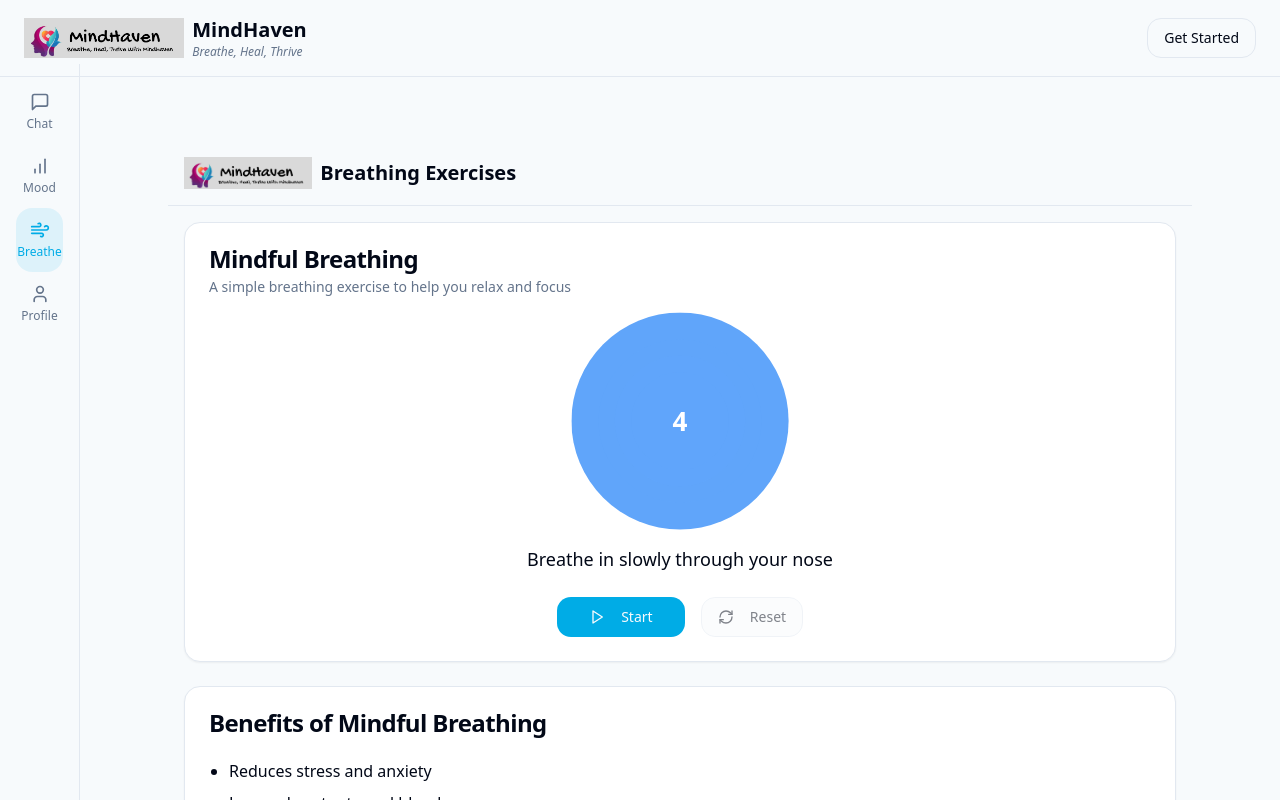
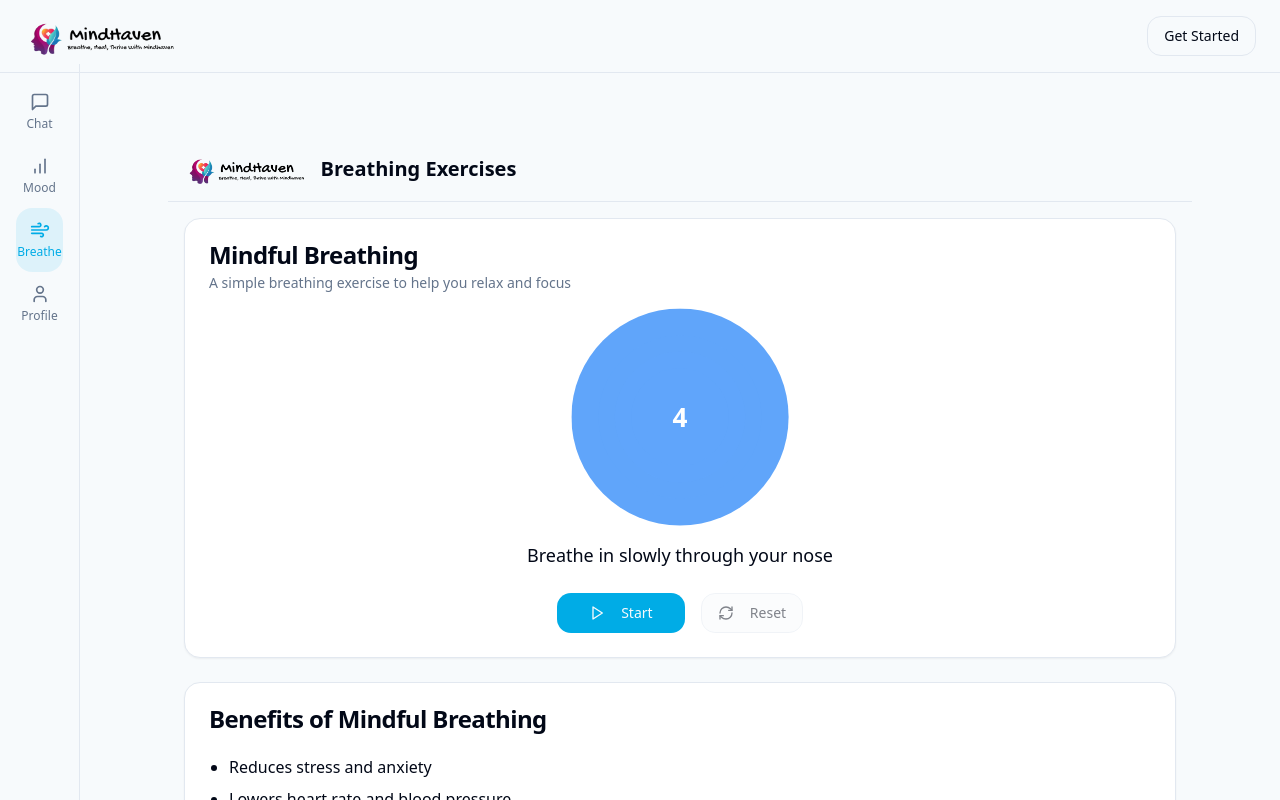
Before and after one commit to FnaticFire/mindscape-helper-20, a React (Vite) app: page /breathe in a window 1280 px wide. Shown: the top 800 px of the page. Built offline with nearby package versions, Linux system fonts and the light colour scheme.

Commit message:
Incorporate logo in pages
Add logo to each page and module.

```diff
--- a/src/components/AppHeader.tsx
+++ b/src/components/AppHeader.tsx
@@ -12,14 +12,10 @@ const AppHeader: React.FC = () => {
     <header className="w-full py-4 px-6 flex items-center justify-between bg-background border-b">
       <div className="flex items-center gap-2">
         <img
-          src="/lovable-uploads/1f739179-779c-4d4d-b9f1-1de27a432d5e.png"
+          src="/lovable-uploads/ccac2e90-d337-46f0-a75a-31c3d8d246af.png"
           alt="MindHaven Logo"
           className="h-10 w-auto"
         />
-        <div className="flex flex-col">
-          <h1 className="text-xl font-bold">MindHaven</h1>
-          <p className="text-xs text-muted-foreground italic">Breathe, Heal, Thrive</p>
-        </div>
       </div>
 
       <div className="flex items-center gap-4">
--- a/src/pages/BreathePage.tsx
+++ b/src/pages/BreathePage.tsx
@@ -7,7 +7,7 @@ const BreathePage: React.FC = () => {
     <div className="h-full flex flex-col">
       <div className="flex items-center gap-2 p-4 border-b">
         <img
-          src="/lovable-uploads/1f739179-779c-4d4d-b9f1-1de27a432d5e.png"
+          src="/lovable-uploads/ccac2e90-d337-46f0-a75a-31c3d8d246af.png"
           alt="MindHaven Logo"
           className="h-8 w-auto"
         />
--- a/src/pages/ChatPage.tsx
+++ b/src/pages/ChatPage.tsx
@@ -7,7 +7,7 @@ const ChatPage: React.FC = () => {
     <div className="h-full flex flex-col">
       <div className="flex items-center gap-2 p-4 border-b">
         <img
-          src="/lovable-uploads/1f739179-779c-4d4d-b9f1-1de27a432d5e.png"
+          src="/lovable-uploads/ccac2e90-d337-46f0-a75a-31c3d8d246af.png"
           alt="MindHaven Logo"
           className="h-8 w-auto"
         />
--- a/src/pages/MoodPage.tsx
+++ b/src/pages/MoodPage.tsx
@@ -7,7 +7,7 @@ const MoodPage: React.FC = () => {
     <div className="h-full flex flex-col">
       <div className="flex items-center gap-2 p-4 border-b">
         <img
-          src="/lovable-uploads/1f739179-779c-4d4d-b9f1-1de27a432d5e.png"
+          src="/lovable-uploads/ccac2e90-d337-46f0-a75a-31c3d8d246af.png"
           alt="MindHaven Logo"
           className="h-8 w-auto"
         />
--- a/src/pages/NotFound.tsx
+++ b/src/pages/NotFound.tsx
@@ -1,8 +1,12 @@
+
 import { useLocation } from "react-router-dom";
 import { useEffect } from "react";
+import { Button } from "@/components/ui/button";
+import { useNavigate } from "react-router-dom";
 
 const NotFound = () => {
   const location = useLocation();
+  const navigate = useNavigate();
 
   useEffect(() => {
     console.error(
@@ -12,13 +16,18 @@ const NotFound = () => {
   }, [location.pathname]);
 
   return (
-    <div className="min-h-screen flex items-center justify-center bg-gray-100">
+    <div className="min-h-screen flex flex-col items-center justify-center bg-gradient-to-b from-background to-blue-50 p-4">
+      <img
+        src="/lovable-uploads/ccac2e90-d337-46f0-a75a-31c3d8d246af.png"
+        alt="MindHaven Logo"
+        className="h-24 w-auto mb-8"
+      />
       <div className="text-center">
         <h1 className="text-4xl font-bold mb-4">404</h1>
-        <p className="text-xl text-gray-600 mb-4">Oops! Page not found</p>
-        <a href="/" className="text-blue-500 hover:text-blue-700 underline">
+        <p className="text-xl text-gray-600 mb-6">Oops! Page not found</p>
+        <Button onClick={() => navigate('/')} variant="default">
           Return to Home
-        </a>
+        </Button>
       </div>
     </div>
   );
--- a/src/pages/ProfilePage.tsx
+++ b/src/pages/ProfilePage.tsx
@@ -7,7 +7,7 @@ const ProfilePage: React.FC = () => {
     <div className="h-full flex flex-col">
       <div className="flex items-center gap-2 p-4 border-b">
         <img
-          src="/lovable-uploads/1f739179-779c-4d4d-b9f1-1de27a432d5e.png"
+          src="/lovable-uploads/ccac2e90-d337-46f0-a75a-31c3d8d246af.png"
           alt="MindHaven Logo"
           className="h-8 w-auto"
         />
```
